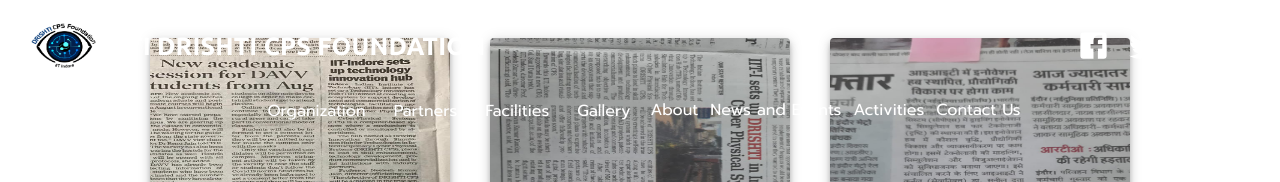
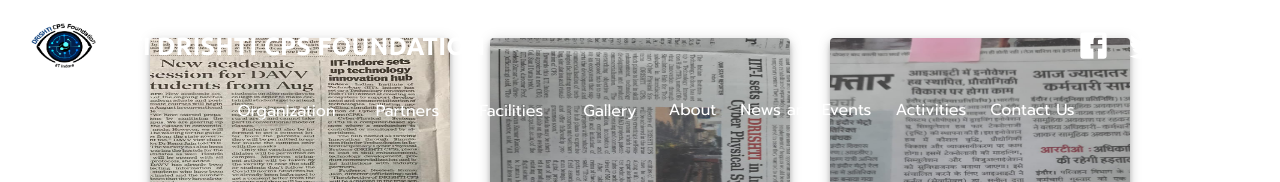
Before and after one commit to hasnain-cyber/drishti, a React (Create React App) app: page /pressRelease in a window 1280 px wide. Shown: the top 182 px of the page. Built offline with nearby package versions, Linux system fonts and the light colour scheme.

Commit message:
pressrelease scss

```diff
--- a/src/components/Navbar/Navbar.scss
+++ b/src/components/Navbar/Navbar.scss
@@ -5,7 +5,9 @@
   text-decoration: none; // for link inconsistency
 
   position: relative;
-  padding: 6px;
+  padding-top: 6px;
+  padding-bottom: 6px;
+  padding-left: 1.5rem;
 
   cursor: pointer;
 
@@ -69,7 +71,7 @@
 .navbar-instagram-icon,
 .navbar-linkedIn-icon {
   color: white;
-  transition: .2s;
+  transition: 0.2s;
 }
 
 .navbar-facebook-icon:hover {
--- a/src/pages/NavbarLinks/Gallery/Press/Press.scss
+++ b/src/pages/NavbarLinks/Gallery/Press/Press.scss
@@ -0,0 +1,7 @@
+.infrastructure-card-image {
+  transition: 0.5s;
+
+  &:hover {
+    transform: scale(1.2);
+  }
+}
```
